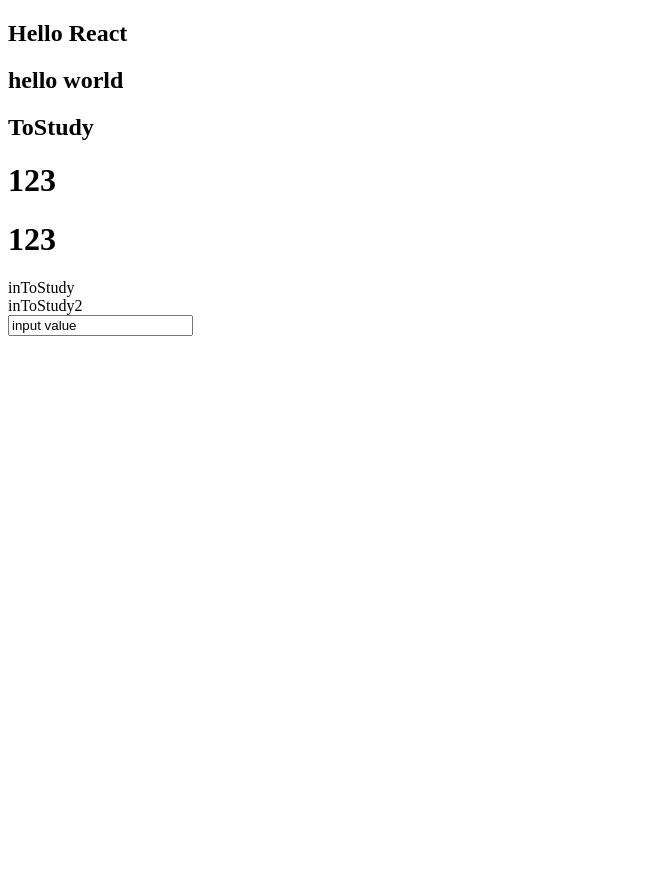
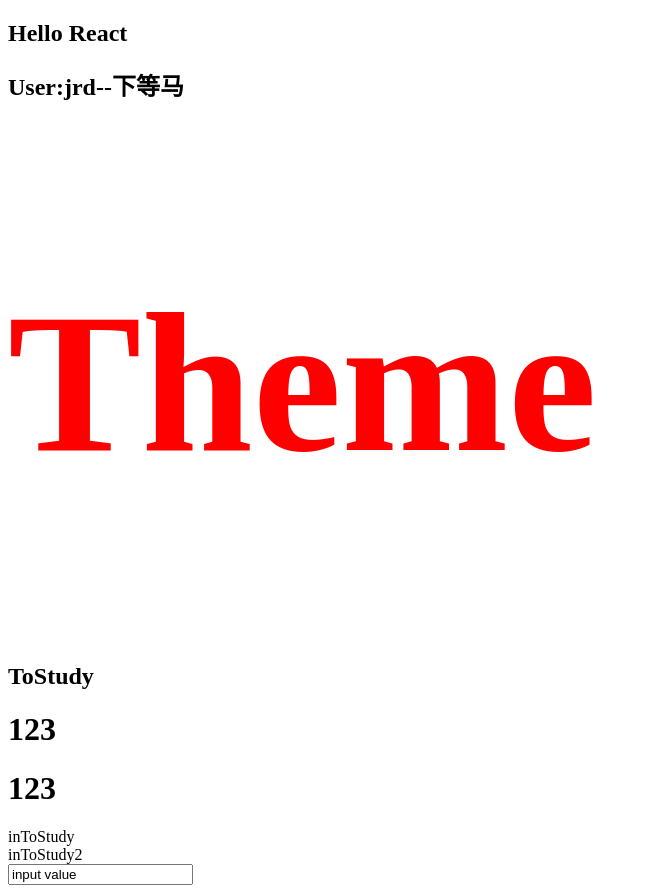
Before and after one commit to jinrd123/react-learning-notes, a React (Create React App) app in the folder 脚手架项目/demo/: page / in a window 1280 px wide. Shown: the whole page, without its empty margins (0-647 px from the left). Before the commit the page ends 800 px from the top, so only its background shows below. Built offline with nearby package versions, Linux system fonts and the light colour scheme.

Commit message:
useContext基本使用

```diff
--- a/脚手架项目/demo/src/components/HelloWorld.jsx
+++ b/脚手架项目/demo/src/components/HelloWorld.jsx
@@ -1,13 +1,17 @@
-import React from 'react';
+import React, { memo, useContext } from "react";
+import { UserContext, ThemeContext } from "../context";
 
-class HelloWorld extends React.Component {
-    render() {
-        return (
-            <div>
-                <h2>hello world</h2>
-            </div>
-        )
-    }
-}
+const HelloWorld = memo(() => {
+    const user = useContext(UserContext);
+    const theme = useContext(ThemeContext);
 
-export default HelloWorld
+    return (
+        <div>
+            <h2>User:{user.name}--{user.level}</h2>
+            <h2 style={{ color: theme.color, fontSize: theme.size }}>Theme</h2>
+            {/* 给标签添加动态样式style={},然后{}内部又是一个对象，此对象的键值对为css样式 */}
+        </div>
+    )
+})
+
+export default HelloWorld;
--- /dev/null
+++ b/脚手架项目/demo/src/context/index.js
@@ -0,0 +1,9 @@
+import { createContext } from "react";
+
+const UserContext = createContext({name: "jrd", level: "下等马"});
+const ThemeContext = createContext({color: "red", size: "200px"});
+
+export {
+    UserContext,
+    ThemeContext,
+}
```
Also changed, not shown: 1 other file (tests, documents, lock files or other folders).
